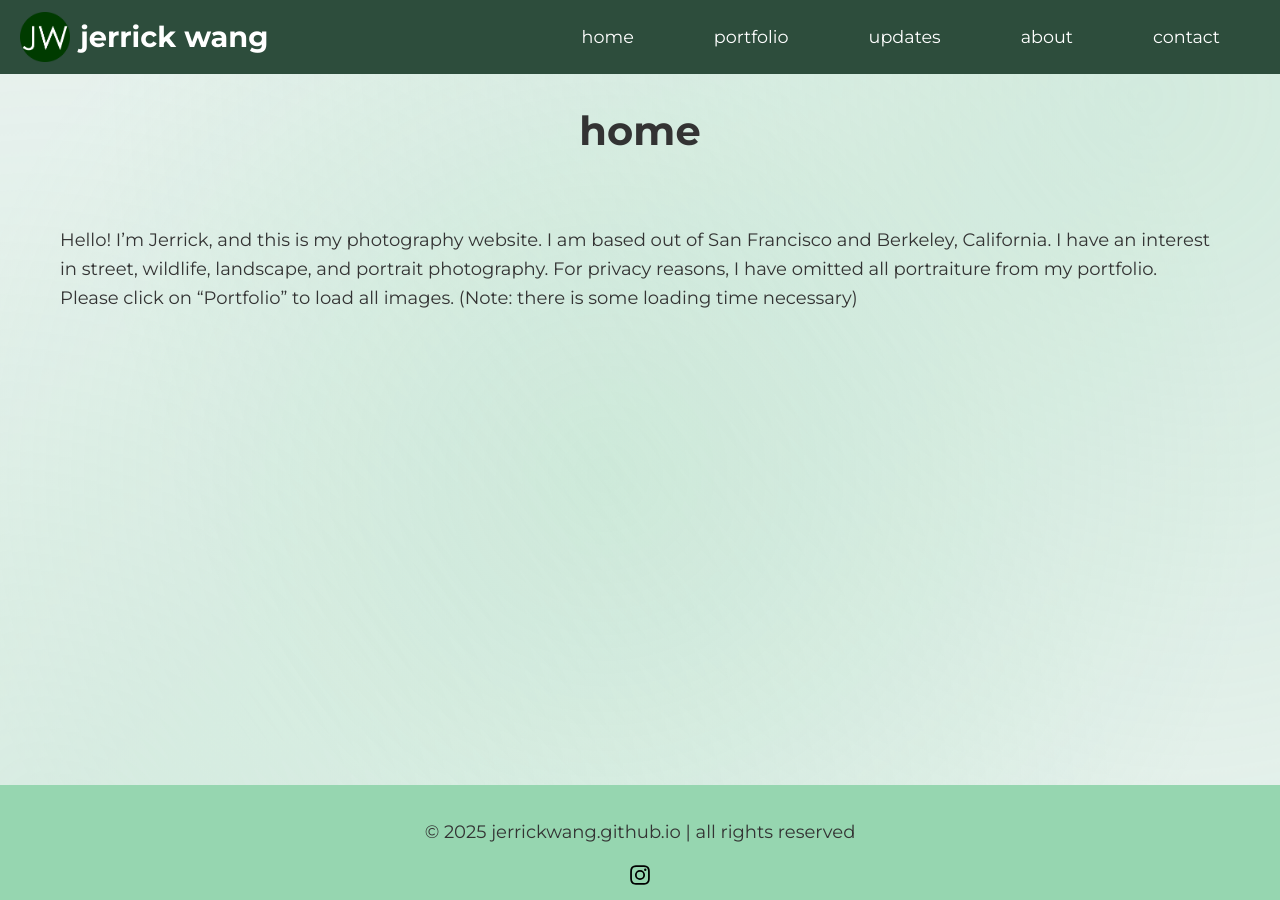
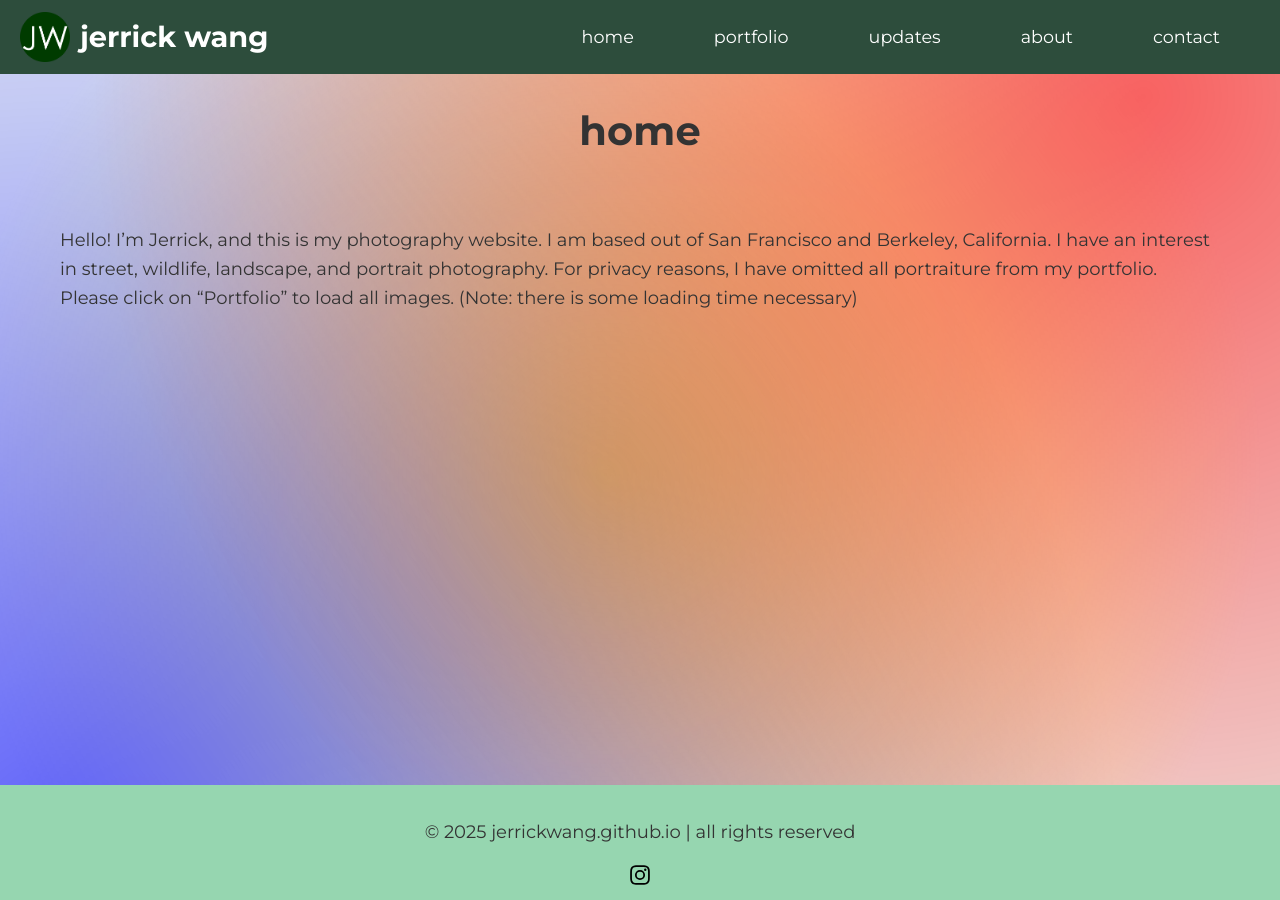
Before and after one commit to jerrickwang/jerrickwang.github.io, a Jekyll site: the page built from index.md, in a window 1280 px wide. Built offline with Jekyll 4.4.1, drawn with Linux system fonts in a browser that asks for light colours.

Commit message:
feat: switch to vibrant background colors

```diff
--- a/assets/css/style.css
+++ b/assets/css/style.css
@@ -24,10 +24,10 @@ body::before {
   width: 140%;
   height: 140%;
   background:
-    radial-gradient(circle at 80% 20%, rgba(150, 214, 176, 0.3), transparent 60%),
-    radial-gradient(circle at 20% 80%, rgba(150, 214, 176, 0.25), transparent 60%),
-    radial-gradient(circle at 50% 50%, rgba(150, 214, 176, 0.2), transparent 60%);
-  /*filter: blur(80px);*/
+    radial-gradient(circle at 80% 20%, rgba(255, 0, 0, 0.6), transparent 60%),
+    radial-gradient(circle at 20% 80%, rgba(0, 0, 255, 0.6), transparent 60%),
+    radial-gradient(circle at 50% 50%, rgba(255, 255, 0, 0.6), transparent 60%);
+  filter: none;
   z-index: -1;
   animation: ambient-move 60s linear infinite;
 }
```
